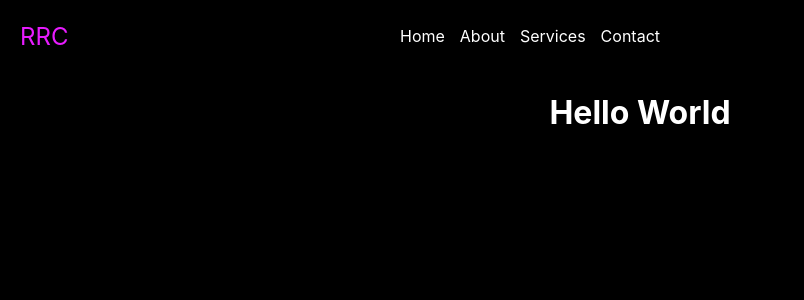
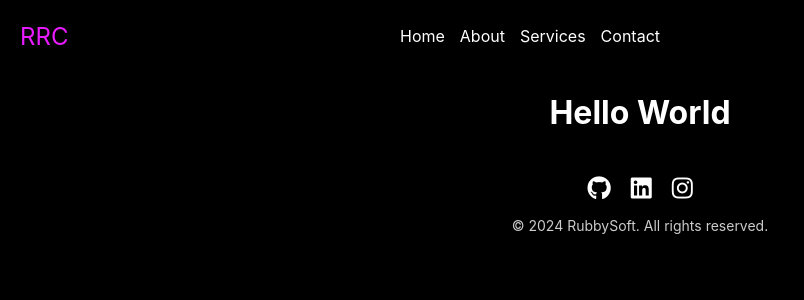
Before and after one commit to RubbySoft/rubby-room-chat, a React (Create React App) app: page /HelloWorld in a window 1280 px wide. Shown: the top 300 px of the page, without its empty margins (0-804 px from the left). Built offline with nearby package versions, Linux system fonts and the light colour scheme.

Commit message:
add footer with copy right

```diff
--- a/public/index.html
+++ b/public/index.html
@@ -24,6 +24,10 @@
       work correctly both with client-side routing and a non-root public URL.
       Learn how to configure a non-root public URL by running `npm run build`.
     -->
+    <link
+    rel="stylesheet"
+    href="https://cdnjs.cloudflare.com/ajax/libs/font-awesome/5.15.4/css/all.min.css"
+  />
     <title>Rubby Room Chat</title>
   </head>
   <body>
--- a/src/App.js
+++ b/src/App.js
@@ -5,6 +5,7 @@ import { BrowserRouter, Routes, Route } from "react-router-dom";
 import Navbar from './components/Navbar';
 import Home from './components/Home';
 import Hello from './components/Hello';
+import Footer from './components/Footer';
 
 function App() {
   return (
@@ -18,6 +19,7 @@ function App() {
        </Route>
         </Routes>
     </BrowserRouter>
+    <Footer/>
   </div>
   );
 }
--- /dev/null
+++ b/src/components/Css/Footer.css
@@ -0,0 +1,32 @@
+.footer {
+    background-color: rgba(0, 0, 0, 0.6);
+    backdrop-filter: blur(10px);
+    color: #fff;
+    text-align: center;
+    padding: 20px 0;
+    width: 100%;
+    bottom: 0;
+  }
+
+  .footer-content {
+    display: flex;
+    justify-content: center;
+    gap: 20px;
+    margin-bottom: 10px;
+  }
+
+  .footer-content a {
+    color: #fff;
+    text-decoration: none;
+    font-size: 1.5rem;
+    transition: color 0.3s ease;
+  }
+
+  .footer-content a:hover {
+    color: #e81cff;
+  }
+
+  .footer-copyright {
+    font-size: 0.875rem;
+    color: #ccc;
+  }
--- a/src/components/Footer.js
+++ b/src/components/Footer.js
@@ -0,0 +1,25 @@
+import React from 'react';
+import './Css/Footer.css';
+
+const Footer = () => {
+  return (
+    <footer className="footer">
+      <div className="footer-content">
+        <a href="https://github.com/RubbySoft/rubby-room-chat" target="_blank" rel="noopener noreferrer">
+          <i className="fab fa-github"></i>
+        </a>
+        <a href="https://www.linkedin.com/in/siddhesh0002t" target="_blank" rel="noopener noreferrer">
+          <i className="fab fa-linkedin"></i>
+        </a>
+        <a href="https://www.instagram.com/siddhesh0002t" target="_blank" rel="noopener noreferrer">
+          <i className="fab fa-instagram"></i>
+        </a>
+      </div>
+      <p className="footer-copyright">
+        &copy; {new Date().getFullYear()} RubbySoft. All rights reserved.
+      </p>
+    </footer>
+  );
+};
+
+export default Footer;
```
